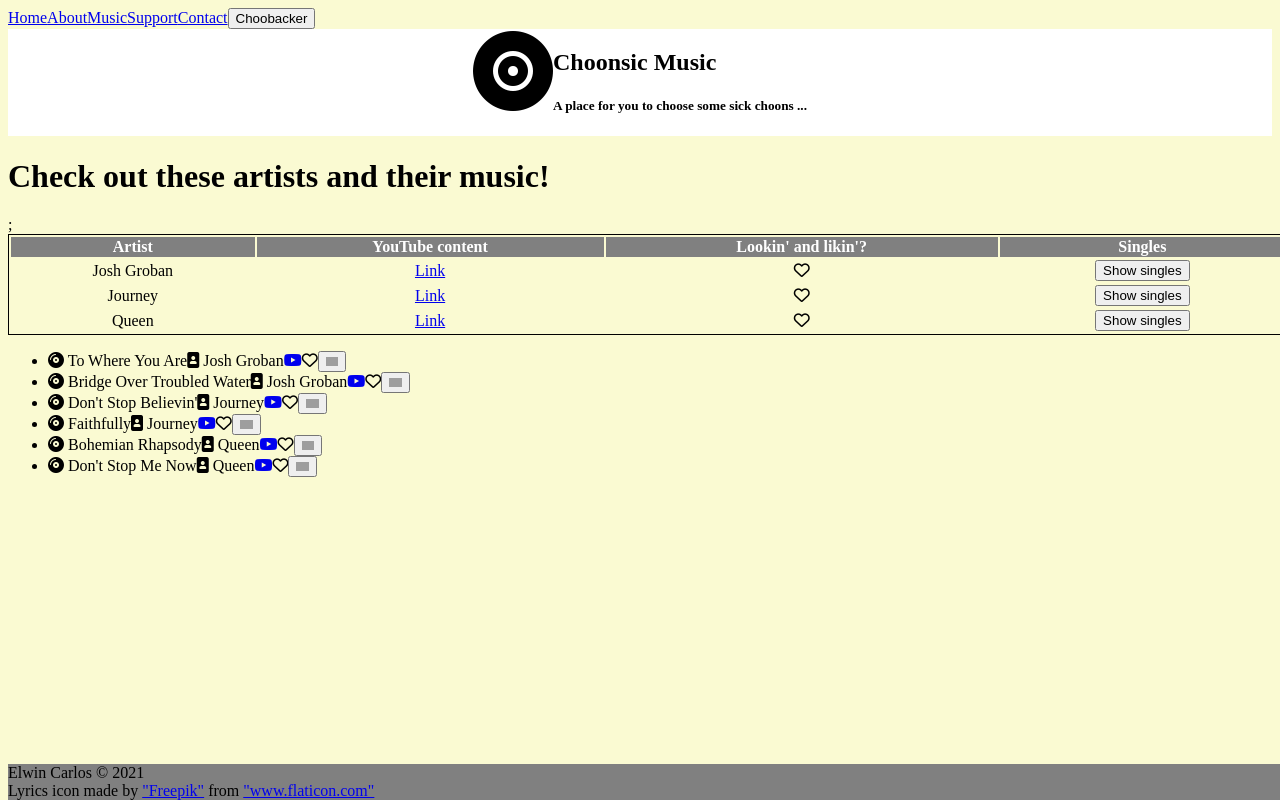
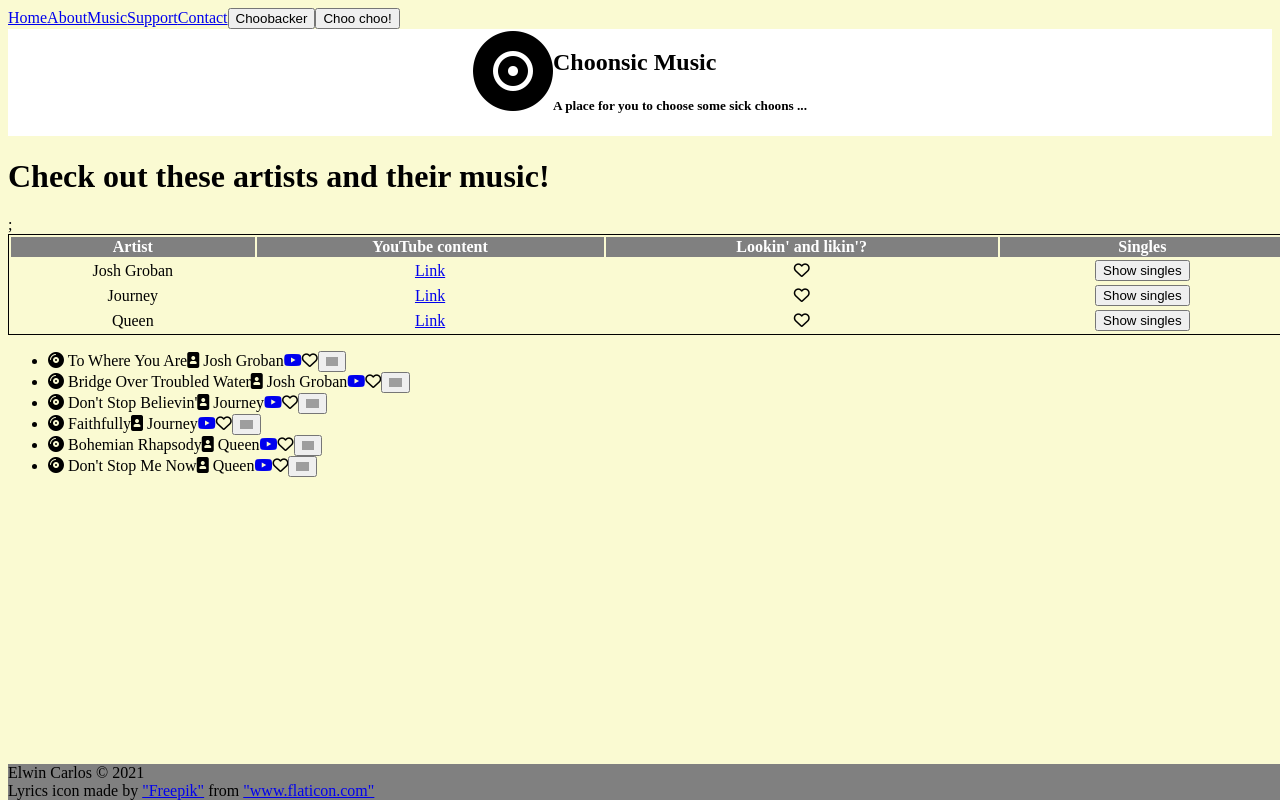
Before and after one commit to ecarlos09/ee-music-app, a React app: page /music in a window 1280 px wide. Built offline with nearby package versions, Linux system fonts and the light colour scheme; grey boxes are pictures that could not be loaded.

Commit message:
create forward button and add to nav bar

```diff
--- /dev/null
+++ b/src/components/ForwardButton/index.js
@@ -0,0 +1,14 @@
+import React from 'react';
+import { useHistory } from 'react-router-dom';
+
+const ForwardButton = () => {
+    const history = useHistory();
+
+    return (
+        <>
+            <button id="Forward-button" onClick={history.goForward}>Choo choo!</button>
+        </>
+    )
+}
+
+export default ForwardButton;
--- a/src/components/index.js
+++ b/src/components/index.js
@@ -3,3 +3,4 @@ export { default as Singles } from './Singles';
 export { default as LikeButton } from './LikeButton';
 export { default as Lyrics } from './Lyrics';
 export { default as BackButton } from './BackButton';
+export { default as ForwardButton } from './ForwardButton';
--- a/src/layout/NavBar/index.js
+++ b/src/layout/NavBar/index.js
@@ -1,7 +1,7 @@
 import React from 'react';
 import { NavLink } from 'react-router-dom';
 
-import { BackButton } from '../../components'
+import { BackButton, ForwardButton } from '../../components'
 
 const NavBar = () => {
     return (
@@ -12,7 +12,7 @@ const NavBar = () => {
             <NavLink to="/support" activeClassName="current">Support</NavLink>
             <NavLink to="/contact" activeClassName="current">Contact</NavLink>
             <BackButton />
-
+            <ForwardButton />
         </>
     )
 }
```
Also changed, not shown: src/components/ForwardButton/test.js (added).
